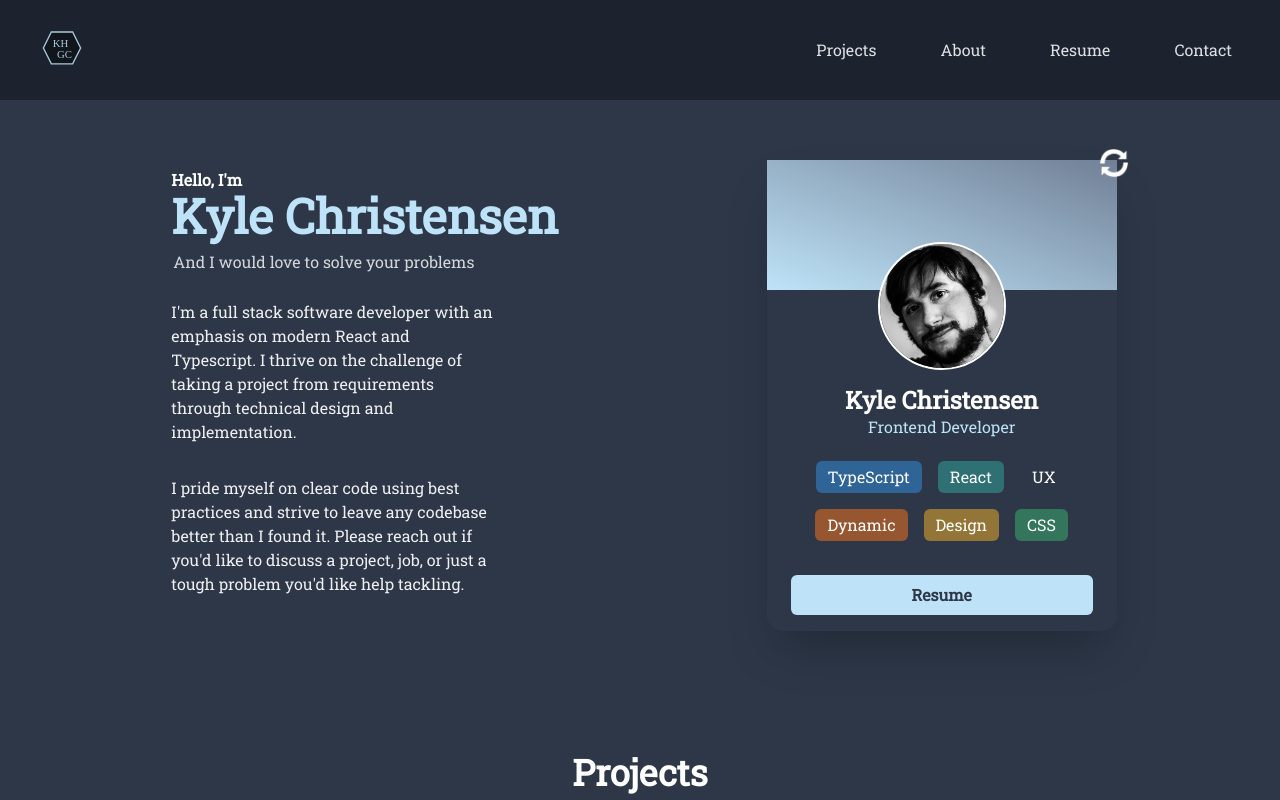
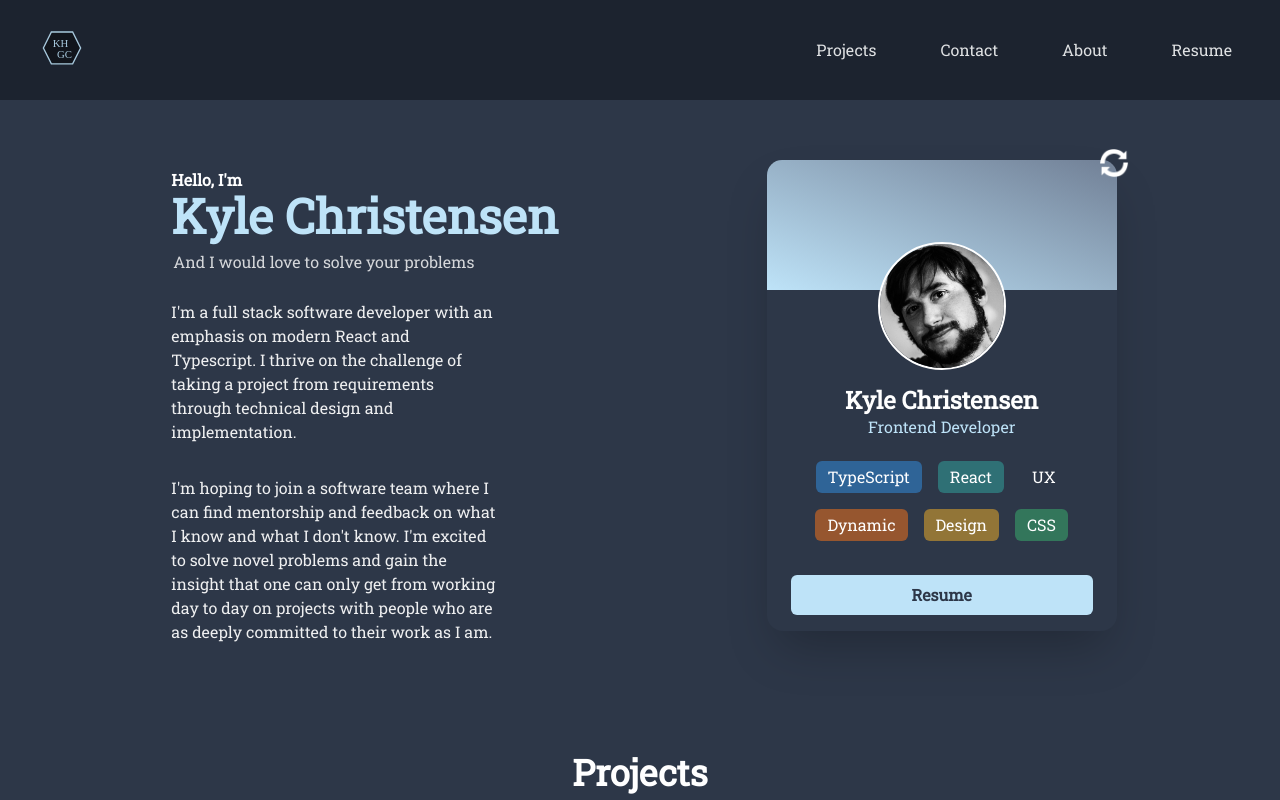
Before and after one commit to kylehgc/portfolio, a Next.js app in the folder portfolio/: page / in a window 1280 px wide. Shown: the top 800 px of the page. Built offline with nearby package versions, Linux system fonts and the light colour scheme.

Commit message:
small touchups.  Mostly done

```diff
--- a/portfolio/Components/AboutMe.tsx
+++ b/portfolio/Components/AboutMe.tsx
@@ -1,11 +1,20 @@
-import { Heading, Text, Flex, Button } from '@chakra-ui/react'
+import { Heading, Text, Flex, Button, SlideFade } from '@chakra-ui/react'
 import Link from 'next/link'
 import { aboutMe } from '../Data/content'
 import useThemeColors from '../Hooks/useThemeColors'
+import { useInView } from 'react-intersection-observer'
 const AboutMe: React.FC = () => {
 	const { primary, secondary } = useThemeColors()
+	const { inView, ref } = useInView()
 	return (
 		<>
+			<SlideFade
+				offsetY={'30px'}
+				id={'contact'}
+				transition={{ enter: { delay: 0.1, duration: 0.3 } }}
+				in={inView}
+				ref={ref}
+			>
 				<Flex
 					my={4}
 					gap={'50px'}
@@ -35,6 +44,7 @@ const AboutMe: React.FC = () => {
 						</Button>
 					</Link>
 				</Flex>
+			</SlideFade>
 		</>
 	)
 }
--- a/portfolio/Components/AvatarCard.tsx
+++ b/portfolio/Components/AvatarCard.tsx
@@ -44,6 +44,7 @@ const AvatarCard: React.FC<Props> = ({
 				<Image width={30} height={30} alt={'refresh icon'} src={refresh} />{' '}
 			</Box>
 			<Box
+				borderRadius={'15px 15px 0 0'}
 				bgGradient={'linear(to-tr, #BEE3F8, gray.500)'}
 				h={{ base: '120px', md: '130px' }}
 				w={'full'}
--- a/portfolio/Components/CardList.tsx
+++ b/portfolio/Components/CardList.tsx
@@ -7,7 +7,7 @@ interface Props {
 
 const CardList: React.FC<Props> = ({ projects }) => {
 	return (
-		<Center id={'projects'} gap={'100px'} flexDir={'column'}>
+		<Center id={'projects'} gap={'50px'} flexDir={'column'}>
 			<Heading> Projects </Heading>
 			{projects.map((project) => (
 				<Card key={project.title} CardData={project} />
--- a/portfolio/Components/Contact.tsx
+++ b/portfolio/Components/Contact.tsx
@@ -7,6 +7,8 @@ import {
 	Image,
 	Circle,
 	VStack,
+	SlideFade,
+	Fade,
 } from '@chakra-ui/react'
 import Link from 'next/link'
 import useThemeColors from '../Hooks/useThemeColors'
@@ -14,6 +16,7 @@ import cellphone from '../public/cellphone.svg'
 import envelope from '../public/envelope.svg'
 import github from '../public/githubdark.png'
 import linkedin from '../public/linkedin.svg'
+import { useInView } from 'react-intersection-observer'
 
 const icons = [
 	{ image: cellphone, link: 'tel:4166551204' },
@@ -23,12 +26,19 @@ const icons = [
 ]
 const Contact: React.FC = () => {
 	const { secondary } = useThemeColors()
+	const { inView, ref } = useInView()
+	console.log(inView)
 	return (
 		<>
+			<SlideFade
+				offsetY={'30px'}
+				id={'contact'}
+				transition={{ enter: { duration: 0.3 } }}
+				in={inView}
+				ref={ref}
+			>
 				<VStack spacing={'50px'} w={'100vw'}>
-				<Heading size={'xl'} id="contact">
-					Contact
-				</Heading>
+					<Heading size={'xl'}>Contact</Heading>
 					<Flex
 						my={'2'}
 						gap={20}
@@ -71,6 +81,7 @@ const Contact: React.FC = () => {
 						</HStack>
 					</Flex>
 				</VStack>
+			</SlideFade>
 		</>
 	)
 }
--- a/portfolio/Components/Footer.tsx
+++ b/portfolio/Components/Footer.tsx
@@ -1,4 +1,4 @@
-import { Flex, Text } from '@chakra-ui/react'
+import { Box, Flex, Stack, Text } from '@chakra-ui/react'
 import Image from 'next/image'
 import Link from 'next/link'
 import useThemeColors from '../Hooks/useThemeColors'
@@ -7,24 +7,34 @@ const Footer: React.FC = () => {
 	const { secondary } = useThemeColors()
 	return (
 		<Flex
-			gap={4}
+			p={4}
+			textAlign={'center'}
 			align={'center'}
 			justify={'center'}
-			p={4}
-			height={'90px'}
+			minHeight={'90px'}
 			bg={'gray.800'}
+			direction={{ base: 'column', md: 'row' }}
 		>
-			<Image
-				height={'45'}
-				objectFit={'contain'}
-				width={'45'}
-				src={Logo}
-				alt="logo"
-			/>
-			<Text color={secondary}>
-				If you have any questions or cool ideas I can be easily reached at
-				<Link href={'mailto:kylehgc@gmail.com'}> kylehc@gmail.com</Link>
+			<Text p={2} color={secondary}>
+				Please reach out if you&apos;d like to discuss a project, job, or just a
+				tough problem you&apos;d like help tackling.
 			</Text>
+			<Link href={'mailto:kylehgc@gmail.com'}>kylehgc@gmail.com</Link>
+			<Link href="/#top">
+				<Box
+					order={{ md: -1 }}
+					justifySelf={{ base: 'flex-end', md: 'flex-start' }}
+					m={4}
+				>
+					<Image
+						height={'70'}
+						objectFit={'contain'}
+						width={'70'}
+						src={Logo}
+						alt="logo"
+					/>
+				</Box>
+			</Link>
 		</Flex>
 	)
 }
--- a/portfolio/Components/MainPageHeroContent.tsx
+++ b/portfolio/Components/MainPageHeroContent.tsx
@@ -34,10 +34,11 @@ const MainPageHeroContent: React.FC = () => {
 					from requirements through technical design and implementation.
 				</Text>
 				<Text color={'whiteAlpha.900'}>
-					I pride myself on clear code using best practices and strive to leave
-					any codebase better than I found it. Please reach out if you&apos;d
-					like to discuss a project, job, or just a tough problem you&apos;d
-					like help tackling.
+					I&apos;m hoping to join a software team where I can find mentorship
+					and feedback on what I know and what I don&apos;t know. I&apos;m
+					excited to solve novel problems and gain the insight that one can only
+					get from working day to day on projects with people who are as deeply
+					committed to their work as I am.
 				</Text>
 			</Flex>
 		</Flex>
--- a/portfolio/Components/Nav.tsx
+++ b/portfolio/Components/Nav.tsx
@@ -24,9 +24,9 @@ export interface navLink {
 }
 const links: navLink[] = [
 	{ title: 'Projects', href: '/#projects' },
+	{ title: 'Contact', href: '/#contact' },
 	{ title: 'About', href: '/#aboutme' },
 	{ title: 'Resume', href: '/kyleresume.pdf' },
-	{ title: 'Contact', href: '/#contact' },
 ]
 const springAnimation: Transition = {
 	type: 'spring',
--- a/portfolio/package.json
+++ b/portfolio/package.json
@@ -31,6 +31,7 @@
     "react-flop-card": "^0.3.2",
     "react-icons": "^4.3.1",
     "react-image-gallery": "^1.2.8",
+    "react-intersection-observer": "^9.2.2",
     "react-lock-scroll": "^0.1.8",
     "react-multi-carousel": "^2.8.0",
     "react-pdf": "^5.7.2",
--- a/portfolio/pages/index.tsx
+++ b/portfolio/pages/index.tsx
@@ -20,17 +20,21 @@ const Home: NextPage = () => {
 	if (innerHeight && innerWidth) {
 		return (
 			<>
-				<Center overflow="hidden" gap={10} flexDir={'column'}>
+				<Center id={'top'} overflow="hidden" gap={10} flexDir={'column'}>
 					<BorderLine innerHeight={innerHeight} innerWidth={innerWidth} />
 					<MainPageHero />
 					<CardList projects={projectCards} />
+					<Contact />
 					<AboutMe />
-					<Contact />
 				</Center>
 			</>
 		)
 	}
-	return <></>
+	return (
+		<>
+			<Center h={'100vh'} />
+		</>
+	)
 }
 
 export default Home
```
Also changed, not shown: 1 other file (tests, documents, lock files or other folders). Lines whose indentation alone changed are shown as unchanged.
